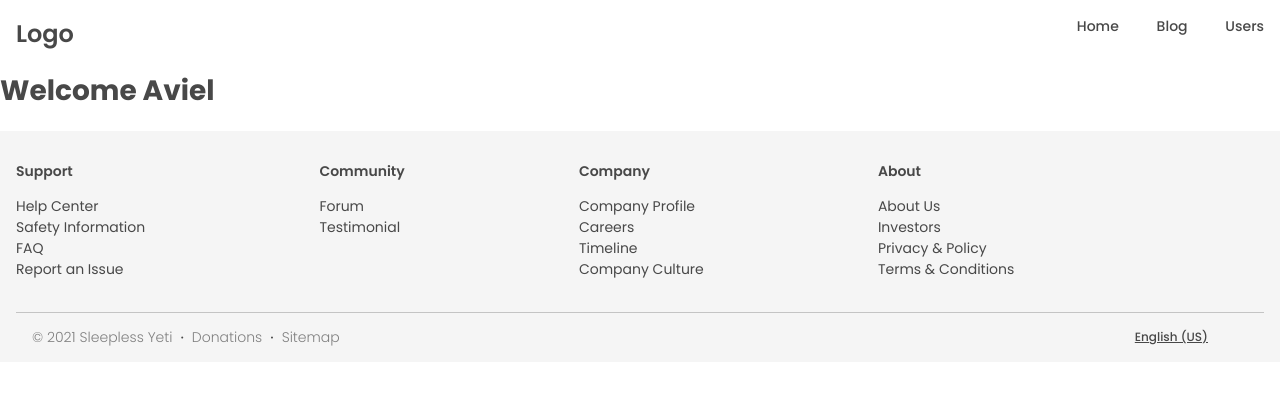
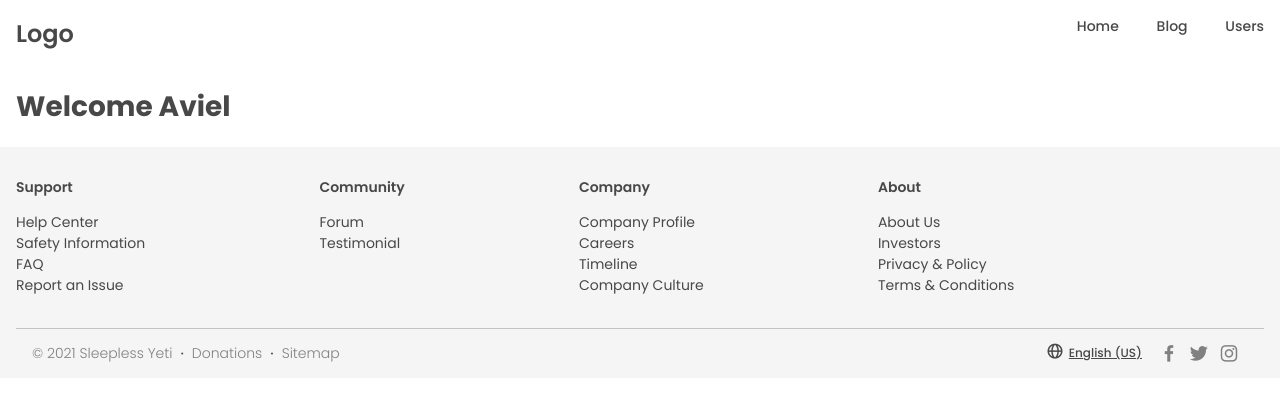
Before and after one commit to orangdong/next-typescript, a Next.js app: page / in a window 1280 px wide. Shown: the top 400 px of the page. Built offline with nearby package versions, Linux system fonts and the light colour scheme.

Commit message:
layout update

```diff
--- /dev/null
+++ b/components/Layout/Layout.module.css
@@ -0,0 +1,15 @@
+.container{
+    display: flex;
+    flex-direction: column;
+}
+
+.content{
+    display: flex;
+    flex-direction: column;
+    max-width: 1400px;
+    margin: 0 auto;
+    width: 100%;
+    margin-top: 1rem;
+    padding-left: 1rem;
+    padding-right: 1rem;
+}
--- a/components/Layout/index.tsx
+++ b/components/Layout/index.tsx
@@ -1,18 +1,33 @@
 import { ReactNode } from 'react';
+import Head from 'next/head';
+import style from './Layout.module.css';
 import Header from '../Header';
 import Footer from '../Footer';
 
 interface LayoutProps {
   children: ReactNode;
+  title: string;
 }
 
 export default function Layout(props: LayoutProps) {
-  const { children } = props;
+  const { children, title } = props;
   return (
-    <div>
-      <Header />
-      <div>{children}</div>
-      <Footer />
-    </div>
+    <>
+      <Head>
+        <title>
+          {title}
+          {' '}
+          | Next Typescript
+        </title>
+        <meta name="viewport" content="initial-scale=1.0, width=device-width" />
+        <meta name="description" content="NextJS with typescript is sooo awesome!" />
+        <link href="https://unpkg.com/boxicons@2.0.9/css/boxicons.min.css" rel="stylesheet" />
+      </Head>
+      <div className={style.container}>
+        <Header />
+        <div className={style.content}>{children}</div>
+        <Footer />
+      </div>
+    </>
   );
 }
```
